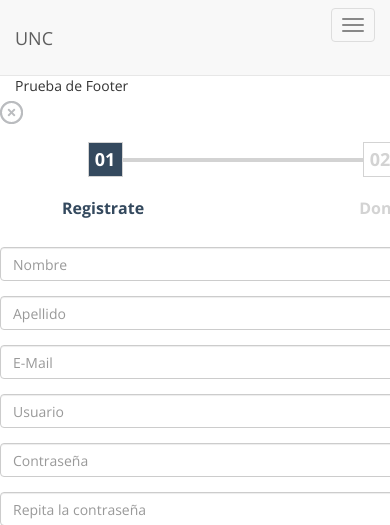
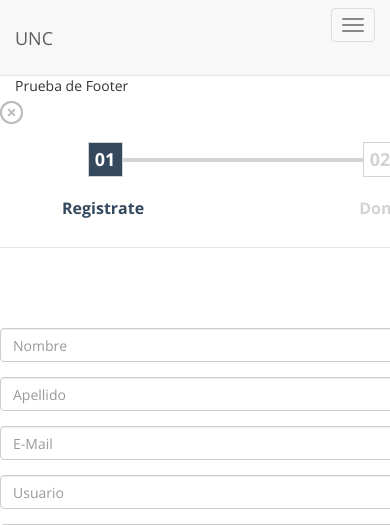
Before and after one commit to Nathan747/sis_depos, a CodeIgniter app: page /database/index.php/registro/index in a window 390 px wide; the page is wider, and only the part inside the window is pictured. Shown: the top 525 px of that part. Run offline with CodeIgniter, Linux system fonts and the light colour scheme; some libraries are stand-ins or nearby versions.

Commit message:
se agrego el boton de facebook a registro y a inicio y se le dio estilos para que queda mas prolijo

```diff
--- a/application/views/layouts/scripts.php
+++ b/application/views/layouts/scripts.php
@@ -352,4 +352,5 @@
   js = d.createElement(s); js.id = id;
   js.src = "//connect.facebook.net/es_LA/sdk.js#xfbml=1&version=v2.9&appId=1364398453638874";
   fjs.parentNode.insertBefore(js, fjs);
-}(document, 'script', 'facebook-jssdk'));</script>
+}(document, 'script', 'facebook-jssdk'));
+</script>
--- a/application/views/registro.php
+++ b/application/views/registro.php
@@ -36,6 +36,13 @@
         </div>
       </div>
     </div>
+
+    <!-- facebook -->
+    <div class="face col-lg-12 col-md-12 col-sm-12 col-xs-12">
+      <div class="fb-login-button" data-max-rows="1" data-size="large" data-button-type="continue_with" data-show-faces="false" data-auto-logout-link="false" data-use-continue-as="false"></div>
+    </div>
+    <!-- fin facebook -->
+
 
     <div class="col-lg-6 col-md-6 col-sm-6 col-xs-12">
       <div class="form-group">
@@ -97,10 +104,7 @@
 
 
 
-    <!-- facebook -->
-    <div class="col-lg-12 col-md-12 col-sm-12 col-xs-12">
-      <div class="fb-login-button" data-max-rows="1" data-size="large" data-button-type="continue_with" data-show-faces="false" data-auto-logout-link="false" data-use-continue-as="false"></div>
-    </div>
+
 
   </div>
 
--- a/assets/css/style.css
+++ b/assets/css/style.css
@@ -88,6 +88,16 @@ padding-bottom: 30px;
 }
 
 
+
+.face{
+	padding-top: 10px;
+	padding-bottom: 40px;
+	text-align: center;
+	border-top: 1px solid rgba(0,0,0,0.1);
+}
+
+
+
 .login a {
 font-size: 14px;
 color:#26AD5F!important;
```
